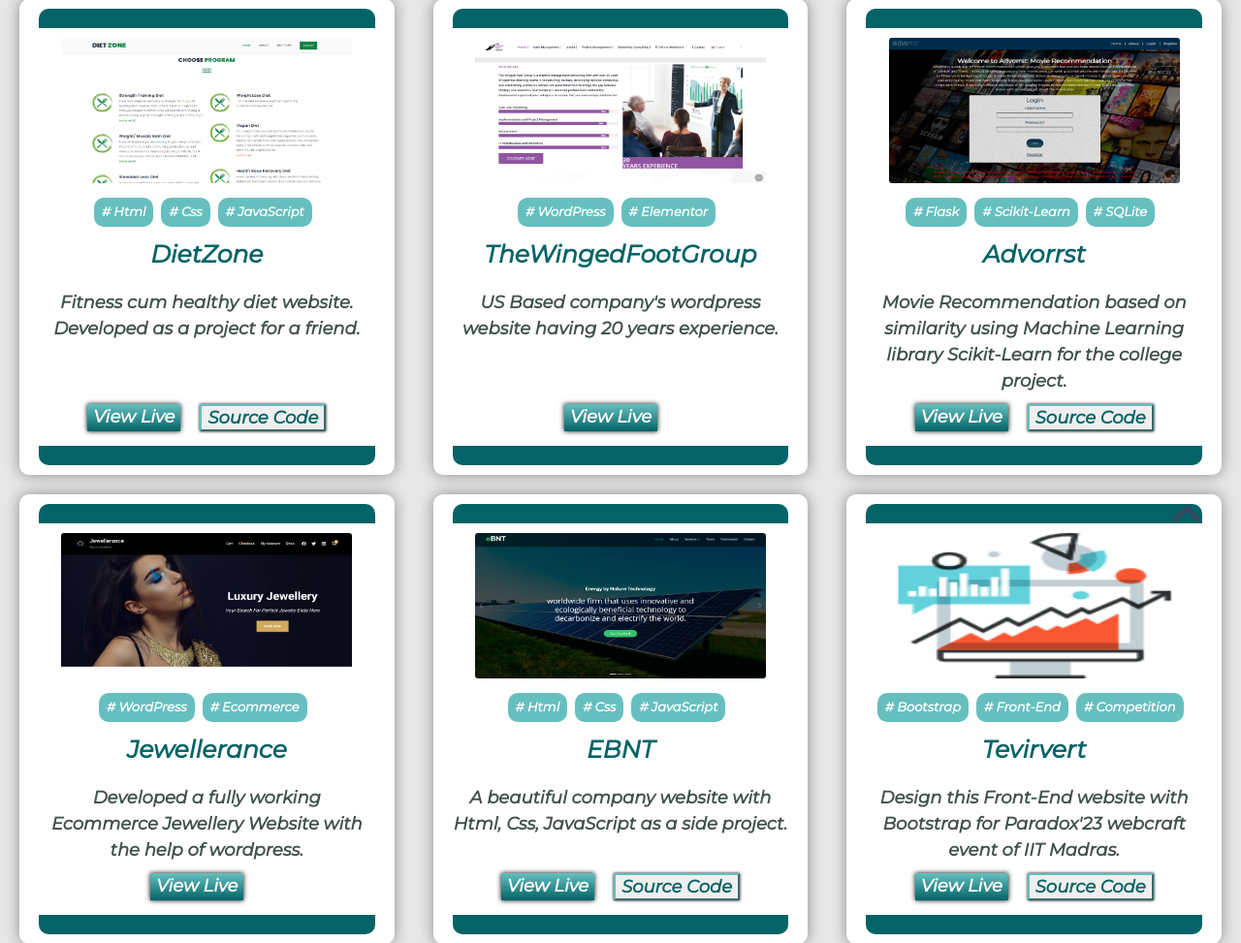
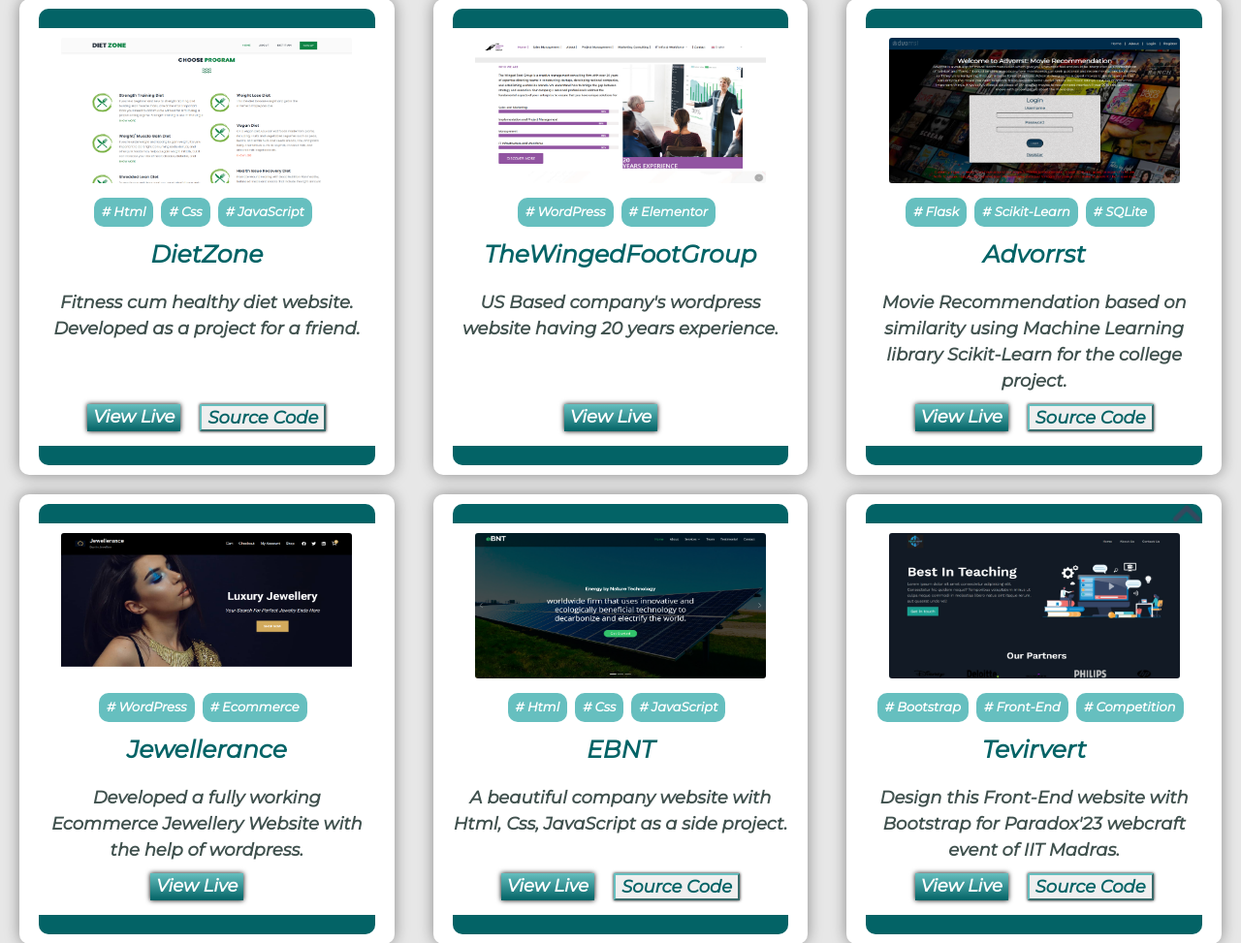
Before and after one commit to aayush138/Devfolio-website, a Django app: page /project/ in a window 1280 px wide. Shown: the part 210-1183 px from the top of the page at 97% size. Run offline with Django 4.2, Linux system fonts and the light colour scheme.

Commit message:
portfolio v1.0

```diff
--- a/template/project.html
+++ b/template/project.html
@@ -102,7 +102,7 @@
 
                 <div class="card">
                     <div class="ribbon-t"></div>
-                    <img src="images/analytics.png" class="all-img" style="margin-top: 1rem;">
+                    <img src="{% static 'images/P9.jpg' %}" class="all-img" style="margin-top: 1rem;">
                     <div class="card_text">
                         <ul class="tags">
                             <li class="tag"># Bootstrap</li>
```
Also changed, not shown: static/images/P9.jpg (added), 1 other file.
